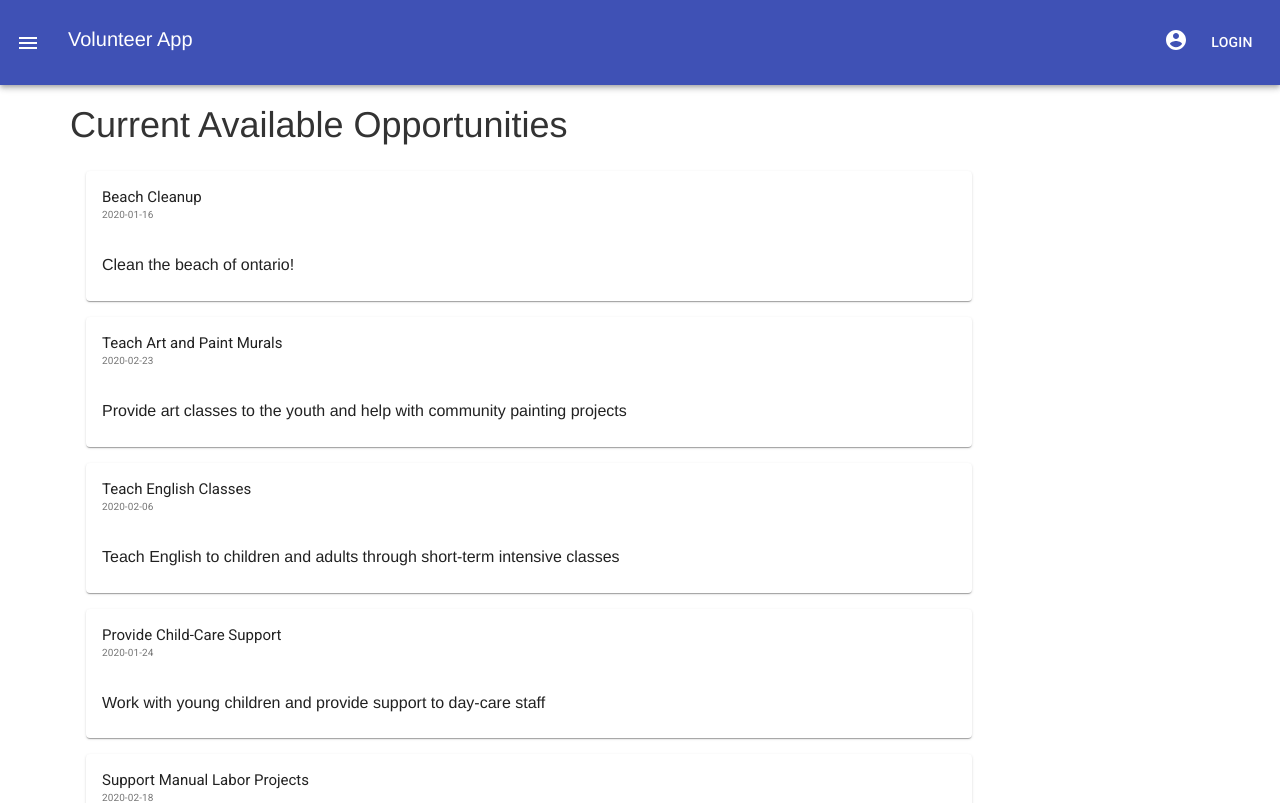
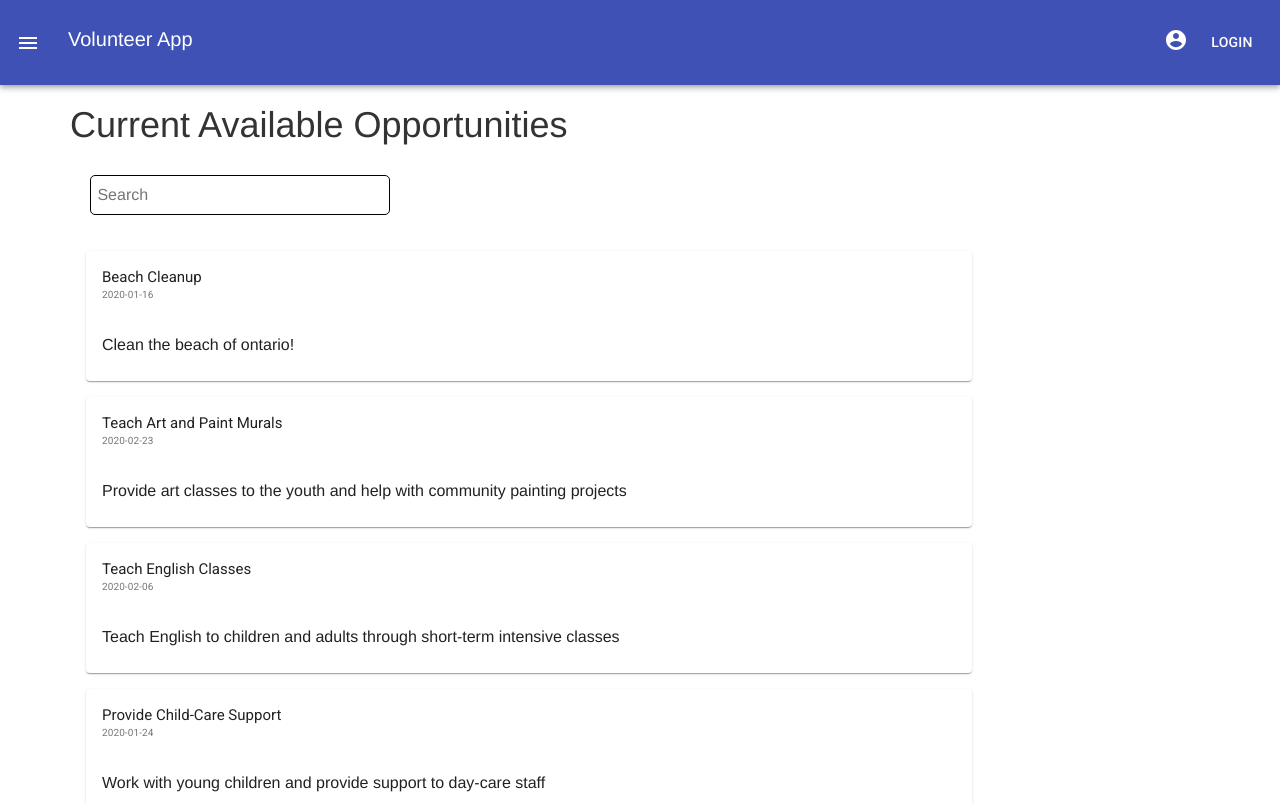
Before and after one commit to SimranS224/Volunteerly, a React app in the folder frontend/: page /home in a window 1280 px wide. Shown: the top 803 px of the page. Built offline with nearby package versions, Linux system fonts and the light colour scheme.

Commit message:
added search bar

```diff
--- a/frontend/src/HomePage/HomePage.jsx
+++ b/frontend/src/HomePage/HomePage.jsx
@@ -50,17 +50,39 @@ class HomePage extends React.Component {
    componentDidMount() {
     let events =  userService.getEvents(null);
     console.log("events", events)
-    this.setState({data: events})
+    this.setState({data: events, filtered: events})
   }
-
+  handleSearch = (e) =>{
+    e = e.target.value
+    let filtered = this.state.data.filter(event => {
+      let keys = Object.keys(event)
+      for(let i = 0; i < keys.length; i++){
+        if(event[keys[i]].toLowerCase().indexOf(e.toLowerCase()) > -1){
+          console.log("found")
+          return true
+        }
+      }
+      return false
+    })
+    this.setState({filtered: filtered})
+  }
   render() {
-     let { data } = this.state
+     let { filtered } = this.state
 
       return (
           <div>
               <h1>Current Available Opportunities</h1>
+              <div style={{width: "500px"}}>
+            <input style={{
+  width: "300px",
+  borderRadius: "5px",
+  height: "40px",
+  border: "1px solid black",
+  margin: "20px"
+}} ref="query" placeholder=" Search" type="text" onChange={this.handleSearch}/>
+          </div>
               <List>
-              {data.length > 0 && data.map((event, i) =>{
+              {filtered.length > 0 && filtered.map((event, i) =>{
                return <ListItem key={'event' + i.toString()}>
                 <Card style={{width: "80%"}} onClick={() =>{this.setState({dialog_open: true})}}>
       <CardHeader
```
